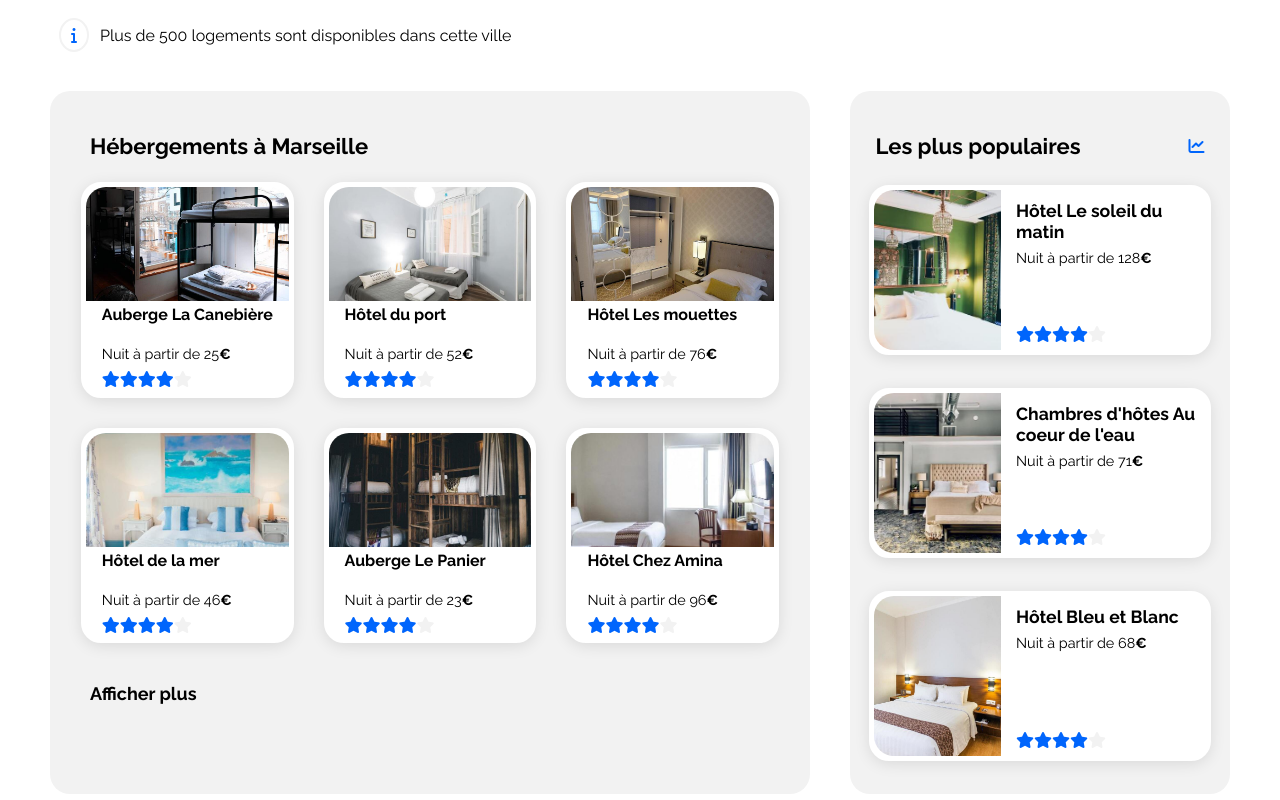
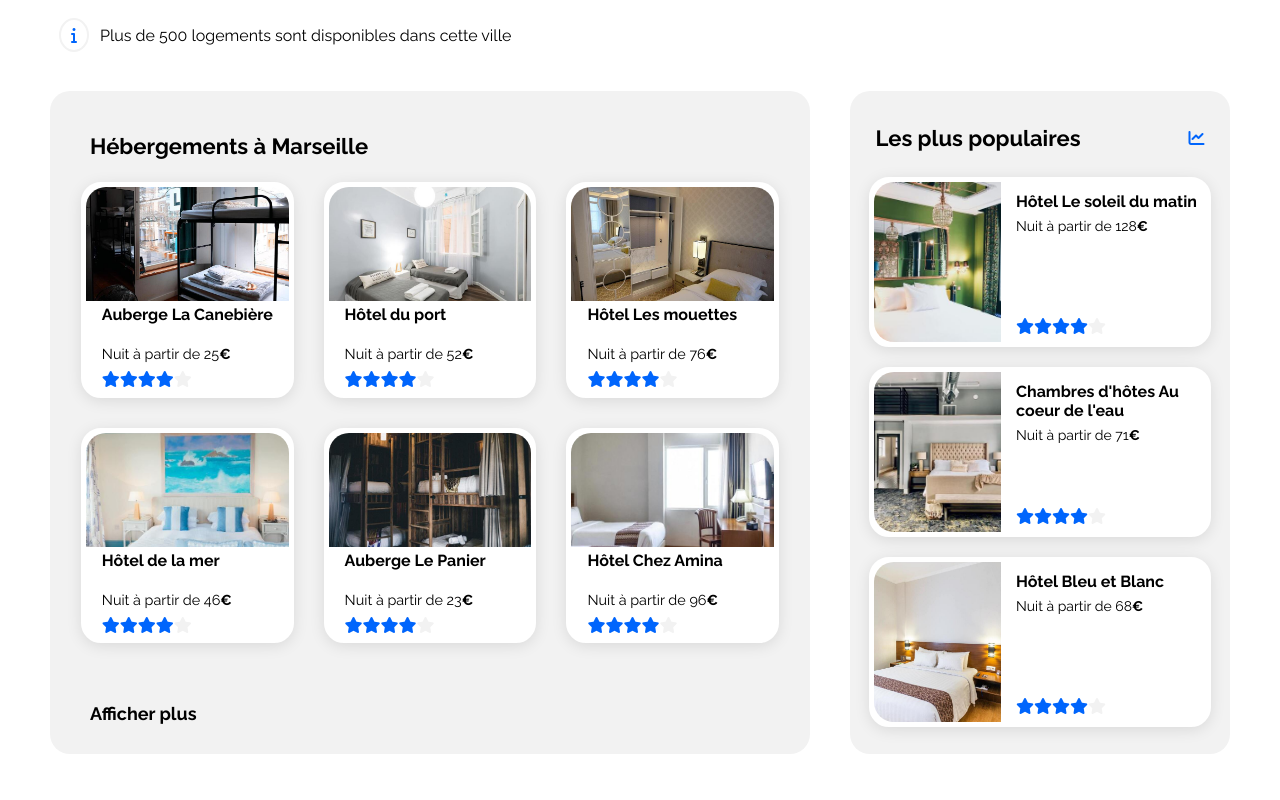
Before and after one commit to mel0ness/Project-3, a plain HTML site: page index.html in a window 1280 px wide. Shown: the part 360-1160 px from the top of the page. Drawn offline with Linux system fonts and the light colour scheme.

Commit message:
finitions

```diff
--- a/css/style.css
+++ b/css/style.css
@@ -297,11 +297,11 @@ button {
 
 .two h3 {
   margin: 10px 0 0 15px;
-  font-size: 1.1em;
+  font-size: 16px;
 }
 
 .two p {
-  font-size: 0.9em;
+  font-size: 14px;
   margin-left: 15px;
 }
 
@@ -357,7 +357,7 @@ i.last-star {
 
 .main h2 {
   font-size: 18px;
-  margin: 40px 0 46px 40px;
+  margin: 60px 0 30px 40px;
 }
 
 .main h1 {
@@ -388,18 +388,19 @@ i.last-star {
   display: flex;
   flex-direction: column;
   align-items: center;
+  padding-bottom: 20px;
+  gap: 20px;
 }
 
 .populaires a {
   width: 90%;
-  margin-bottom: 33px;
 }
 
 .flex-title {
   display: flex;
   justify-content: space-around;
   width: 100%;
-  margin: 42px 0 26px 0;
+  margin: 34px 0 26px 0;
   gap: 15%;
 }
 
```
